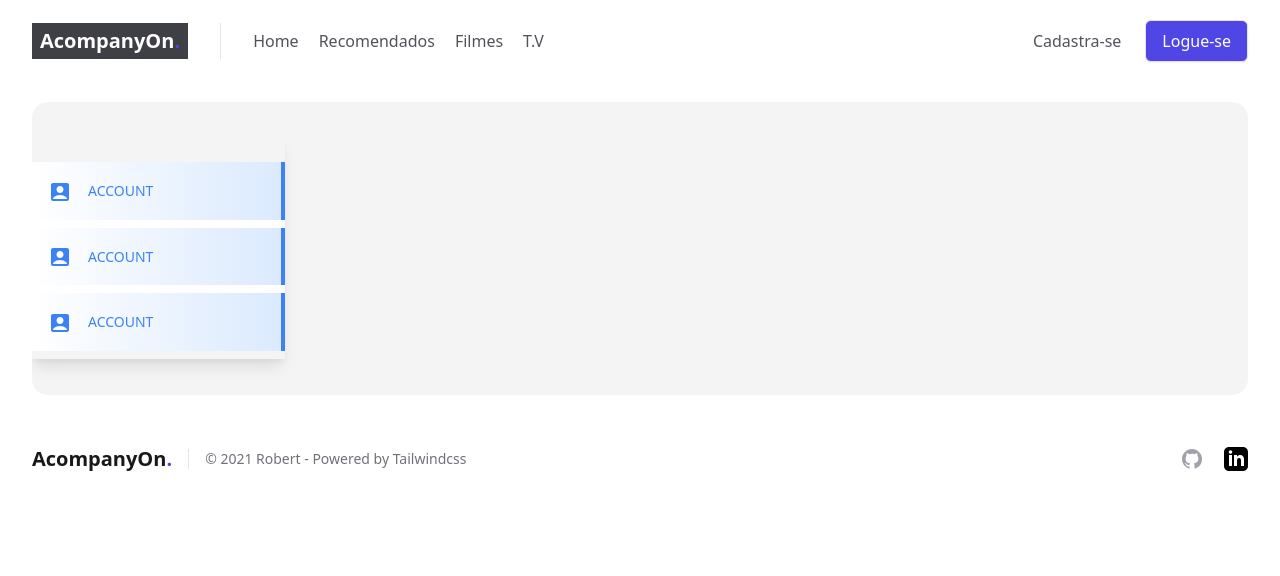
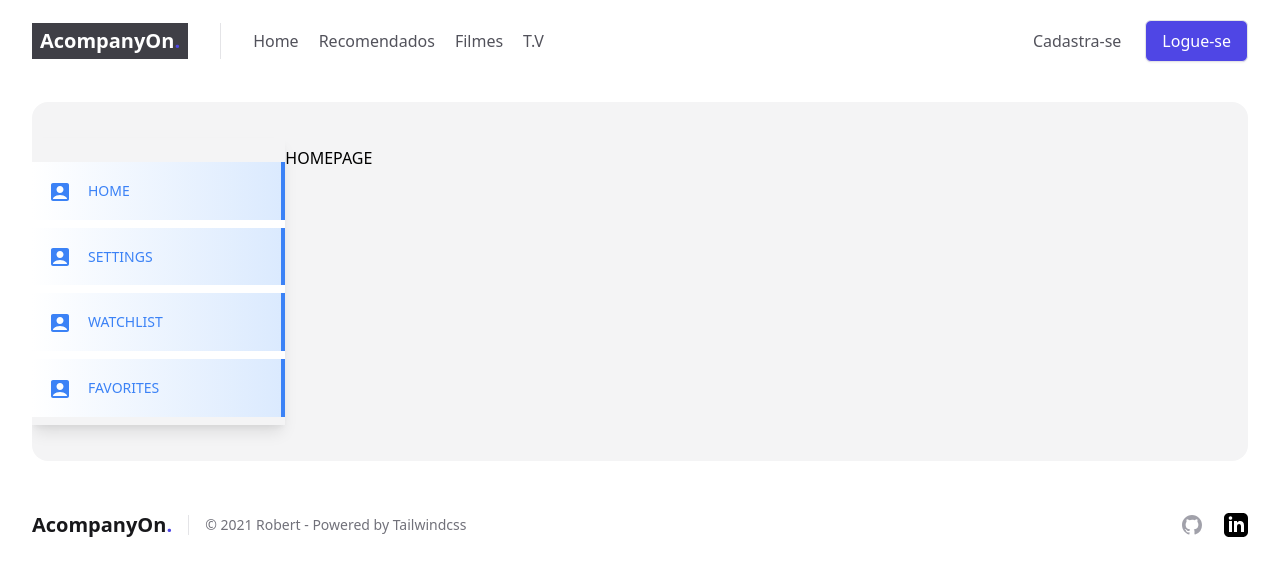
Before and after one commit to robert-office/react-node-site-filmes, a React (Create React App) app: page /dashboard in a window 1280 px wide. Shown: the top 576 px of the page. Built offline with nearby package versions, Linux system fonts and the light colour scheme; no server answers.

Commit message:
Rotas para as paginas do dashboard já definidas e components já estão prontos para ser construidos

```diff
--- a/src/Routes.tsx
+++ b/src/Routes.tsx
@@ -1,11 +1,14 @@
 import Cadastro from "pages/cadastro";
+import { DashboardFavoritesPage } from "pages/dashboardFavoritesPage";
+import { DashboardHomePage } from "pages/dashboardHomePage";
+import { DashboardSettingsPage } from "pages/dashboardSettingsPage";
+import { DashboardWatchlistPage } from "pages/dashboardWatchlistPage";
 import { Detalhes } from "pages/detalhes";
 import Home from "pages/Home";
 import Login from "pages/login";
 import { My404 } from "pages/My40/My404";
 import Todos from "pages/todos";
 import {  BrowserRouter, Route, Switch } from "react-router-dom";
-import Dashboard from './pages/dashboard/index';
 
 function Routes() {
     return (
@@ -16,8 +19,21 @@ function Routes() {
             </Route>
 
             <Route path="/dashboard" exact>
-                <Dashboard />
+                <DashboardHomePage />
             </Route>
+
+            <Route path="/dashboard/settings" exact>
+                <DashboardSettingsPage />
+            </Route>
+
+            <Route path="/dashboard/favorites" exact>
+                <DashboardFavoritesPage />
+            </Route>
+
+            <Route path="/dashboard/watchlist" exact>
+                <DashboardWatchlistPage />
+            </Route>
+
 
             <Route path="/cadastro" exact>
                 <Cadastro />
--- /dev/null
+++ b/src/components/DashboardDeafault/index.tsx
@@ -0,0 +1,20 @@
+import { DashboardContainer } from "components/DashboardContainer";
+import Footer from "components/Footer";
+import { OtherNavBar } from "components/NavBar";
+import React from "react";
+
+export class DashboardDeafault extends React.Component {
+  render() {
+    return (
+      <>
+        <OtherNavBar />
+        <DashboardContainer>
+          {this.props.children}
+        </DashboardContainer>
+        <Footer />
+      </>
+    );
+  }
+};
+
+export default DashboardDeafault;
--- a/src/components/dashboardContainer/index.tsx
+++ b/src/components/dashboardContainer/index.tsx
@@ -1,6 +1,5 @@
 import React from "react";
 import { MenuDashboard } from "components/MenuDashboard";
-import { BodyDetalhes } from "components/bodyDetalhes";
 
 export class DashboardContainer extends React.Component {
     render() {
@@ -9,8 +8,6 @@ export class DashboardContainer extends React.Component {
             <section className="w-full px-8">
                 <div className="container flex flex-col flex-wrap items-center justify-between py-5 mx-auto md:flex-row max-w-7xl">
                     <div className="w-full">
-
-
                         <main className="bg-gray-100 dark:bg-gray-800 rounded-2xl h-auto overflow-hidden relative container py-5">
                             <div className="flex items-start justify-between">
                                 <div className="h-auto hidden lg:block my-4 shadow-lg relative w-80">
--- a/src/components/menuDashboard/index.tsx
+++ b/src/components/menuDashboard/index.tsx
@@ -1,4 +1,5 @@
 import AccountBoxIcon from '@material-ui/icons/AccountBox';
+import { NavLink } from 'react-router-dom';
 
 type list = {
     menuName: string;
@@ -16,18 +17,23 @@ export const MenuDashboard = () => {
     const menu: menuArray = {
         menus: [
             {
-                menuName: "Account",
-                menuHref: "dashboard/account",
+                menuName: "Home",
+                menuHref: process.env.REACT_APP_BASE_URL+"/dashboard",
                 svg: <AccountBoxIcon />
             },
             {
-                menuName: "Account",
-                menuHref: "dashboard/account",
+                menuName: "Settings",
+                menuHref: process.env.REACT_APP_BASE_URL+"/dashboard/settings",
                 svg: <AccountBoxIcon />
             },
             {
-                menuName: "Account",
-                menuHref: "dashboard/account",
+                menuName: "WatchList",
+                menuHref: process.env.REACT_APP_BASE_URL+"/dashboard/watchlist",
+                svg: <AccountBoxIcon />
+            },
+            {
+                menuName: "Favorites",
+                menuHref: process.env.REACT_APP_BASE_URL+"/dashboard/favorites",
                 svg: <AccountBoxIcon />
             }
         ]
@@ -56,7 +62,7 @@ export const DashboardList = ({menuList} : Props) => {
     return (
         <a
         className="w-full font-thin uppercase text-blue-500 flex items-center p-4 my-2 transition-colors duration-200 justify-start bg-gradient-to-r from-white to-blue-100 border-r-4 border-blue-500 dark:from-gray-700 dark:to-gray-800 "
-        href={menuList.menuHref }
+        href={menuList.menuHref}
         >
             <span className="text-left">
                 {menuList.svg}
--- a/src/pages/dashboard/index.tsx
+++ /dev/null
@@ -1,17 +0,0 @@
-import { DashboardContainer } from "components/DashboardContainer";
-import Footer from "components/Footer";
-import { OtherNavBar } from "components/NavBar";
-
-const Dashboard = () => {
-  return (
-    < >
-      <OtherNavBar />
-      <DashboardContainer>
-
-      </DashboardContainer>
-      <Footer />
-    </>
-  );
-};
-
-export default Dashboard;
--- /dev/null
+++ b/src/pages/dashboardFavoritesPage/index.tsx
@@ -0,0 +1,16 @@
+import { DashboardContainer } from "components/DashboardContainer";
+import Footer from "components/Footer";
+import { OtherNavBar } from "components/NavBar";
+
+
+export const DashboardFavoritesPage = () => {
+    return (
+        <>
+        <OtherNavBar/>
+            <DashboardContainer>
+                <h1> FAVORITES </h1>
+            </DashboardContainer>
+        <Footer/>
+        </>
+    );
+}
--- /dev/null
+++ b/src/pages/dashboardHomePage/index.tsx
@@ -0,0 +1,15 @@
+import { DashboardContainer } from "components/DashboardContainer";
+import Footer from "components/Footer";
+import { OtherNavBar } from "components/NavBar";
+
+export const DashboardHomePage = () => {
+    return (
+        <>
+        <OtherNavBar/>
+            <DashboardContainer>
+                <h1> HOMEPAGE </h1>
+            </DashboardContainer>
+        <Footer/>
+        </>
+    );
+}
--- /dev/null
+++ b/src/pages/dashboardSettingsPage/index.tsx
@@ -0,0 +1,16 @@
+import { DashboardContainer } from "components/DashboardContainer";
+import Footer from "components/Footer";
+import { OtherNavBar } from "components/NavBar";
+
+
+export const DashboardSettingsPage = () => {
+    return (
+        <>
+        <OtherNavBar/>
+            <DashboardContainer>
+                <h1> SETTINGS </h1>
+            </DashboardContainer>
+        <Footer/>
+        </>
+    );
+}
--- /dev/null
+++ b/src/pages/dashboardWatchlistPage/index.tsx
@@ -0,0 +1,15 @@
+import { DashboardContainer } from "components/DashboardContainer";
+import Footer from "components/Footer";
+import { OtherNavBar } from "components/NavBar";
+
+export const DashboardWatchlistPage = () => {
+    return (
+        <>
+        <OtherNavBar/>
+            <DashboardContainer>
+                <h1> WATCHLIST </h1>
+            </DashboardContainer>
+        <Footer/>
+        </>
+    );
+}
```
